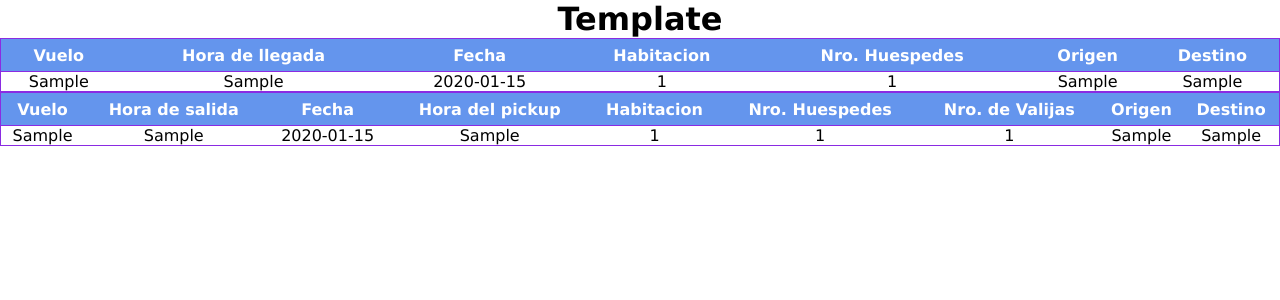
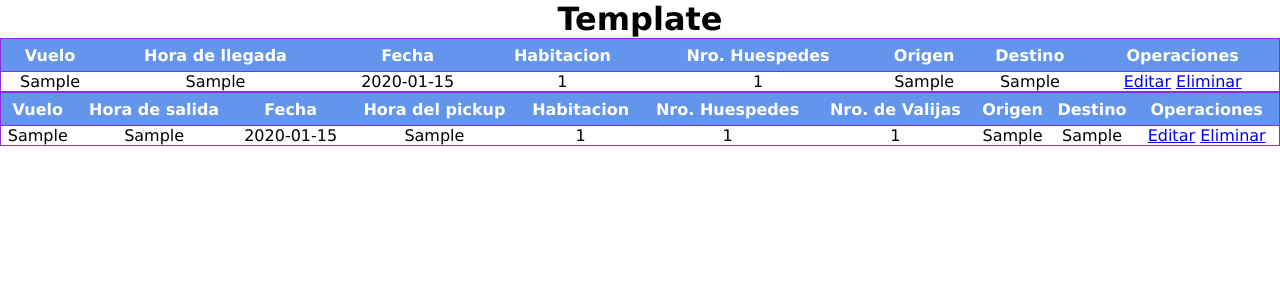
Before and after one commit to ayrton-coelho/SV_hotel, a Flask app: page /hotel in a window 1280 px wide. Shown: the top 300 px of the page. Run offline with Flask 2, Linux system fonts and the light colour scheme; tables that the repository leaves empty hold one stand-in row (values such as "Sample post").

Commit message:
Hotel DELETE viaje: completo

```diff
--- a/app.py
+++ b/app.py
@@ -1,5 +1,6 @@
 from flask import Flask, render_template, request, redirect
 from flask_sqlalchemy import SQLAlchemy
+from sqlalchemy.sql import text
 from datetime import datetime
 from modules.form import HotelForm
 from modules.pickup import hora_pickup
@@ -42,7 +43,7 @@ class partidas(db.Model):
     def __repr__(self):
         return 'id: %r\n' % self.id
 
-
+# Renderizar formulario + conectar y guardar en db
 @app.route("/", methods=['GET', 'POST'])
 def form():
     form = HotelForm()
@@ -98,19 +99,36 @@ def form():
     else:
         return render_template('form.html', form=form)
 
+# Renderizar tablas de viajes para hoteles
 @app.route('/hotel', methods=['GET'])
 def hotel():
     viajes_in = arribos.query.order_by(arribos.hora_creacion.desc()).all()
-    print(viajes_in)
     viajes_out = partidas.query.order_by(partidas.hora_creacion.desc()).all()
-    print(viajes_out)
     return render_template('hotel.html', viajes_in=viajes_in, viajes_out=viajes_out)
 
+# Renderizar tablas de viajes para transportistas
 @app.route('/transporte')
 def transporte():
     viajes_in = arribos.query.order_by(arribos.hora_creacion.desc()).all()
     viajes_out = partidas.query.order_by(partidas.hora_creacion.desc()).all()
     return render_template('transporte.html', viajes_in=viajes_in, viajes_out=viajes_out)
 
+# Ruta para editar tablas
+@app.route('/eliminar/<string:id>')
+def hotel_delete(id):
+    try:
+        row = db.session.get(arribos, id)
+        db.session.delete(row)
+        db.session.commit()
+    except Exception as e:
+        print(e)
+    try:
+        row = db.session.get(partidas, id)
+        db.session.delete(row)
+        db.session.commit()
+    except Exception as e:
+        print(e)
+    return redirect('/hotel')
+
 if __name__ == "__main__":
     app.run(debug=True)
--- /dev/null
+++ b/static/js/tablas.js
@@ -0,0 +1,2 @@
+let fecha = document.querySelector("#fecha").value;
+console.log(fecha);
--- a/templates/hotel.html
+++ b/templates/hotel.html
@@ -20,6 +20,7 @@
                 <th>Nro. Huespedes</th>
                 <th>Origen</th>
                 <th>Destino</th>
+                <th>Operaciones</th>
             </tr>
         </thead>
         <tbody>
@@ -32,6 +33,10 @@
                 <td>{{ viaje.nro_personas }}</td>
                 <td>{{ viaje.origen }}</td>
                 <td>{{ viaje.destino }}</td>
+                <td>
+                    <a href="/editar/{{ viaje.id }}">Editar</a>
+                    <a href="/eliminar/{{ viaje.id }}">Eliminar</a>
+                </td>
             </tr>
             {% endfor %}
         </tbody>
@@ -50,6 +55,7 @@
                 <th>Nro. de Valijas</th>
                 <th>Origen</th>
                 <th>Destino</th>
+                <th>Operaciones</th>
             </tr>
         </thead>
         <tbody>
@@ -64,9 +70,14 @@
                 <td>{{ viaje.nro_valijas }}</td>
                 <td>{{ viaje.origen }}</td>
                 <td>{{ viaje.destino }}</td>
+                <td>
+                    <a href="/editar/{{ viaje.id }}">Editar</a>
+                    <a href="/eliminar/{{ viaje.id }}">Eliminar</a>
+                </td>
             </tr>
             {% endfor %}
         </tbody>
     </table>
 </div>
+<!-- <script src="{{ url_for('static', filename='js/tablas.js') }}"></script> -->
 {% endblock %}
```
Also changed, not shown: templates/transporte.html (+8 -0 lines).
